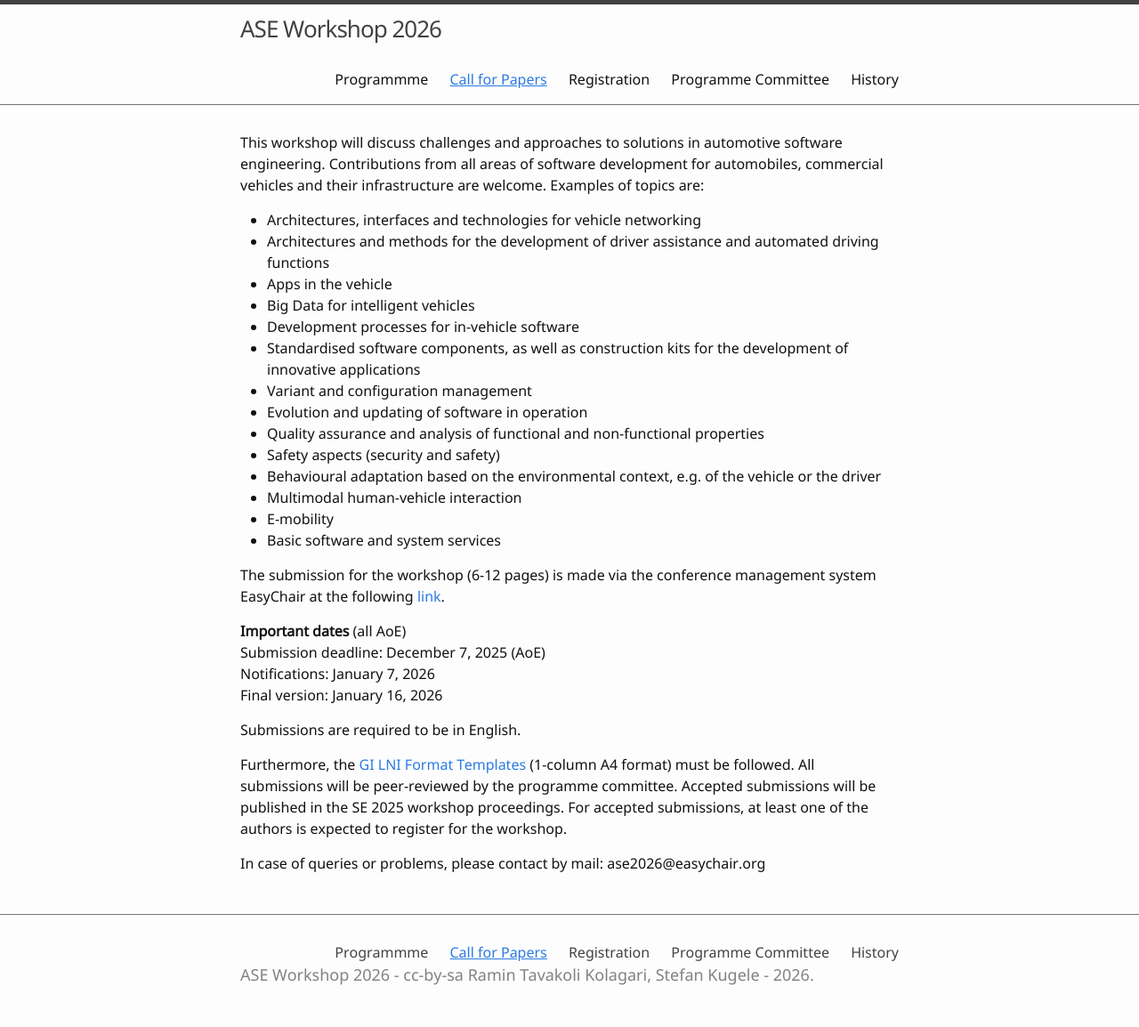
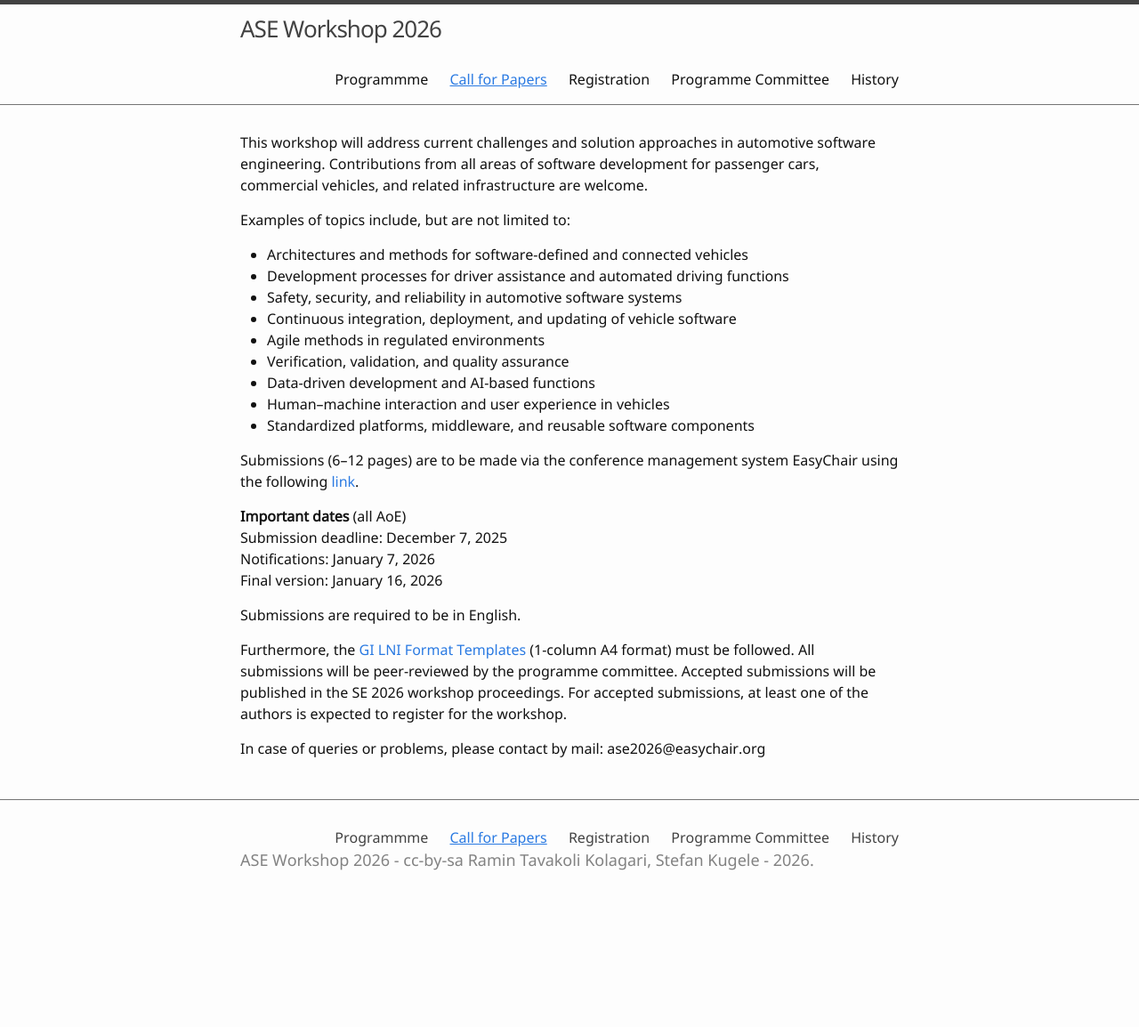
Before and after one commit to ASE-Workshop/2026, a Jekyll site: the page built from 1-call-for-papers.md, in a window 1280 px wide. Shown: the whole page at 89% size. Built offline with Jekyll 4.4.1, drawn with Linux system fonts in a browser that asks for light colours; after the commit the page ends 1025 px from its top, so only the background shows below that.

Commit message:
Revise call for papers with updated topics and dates
Updated topics and submission details for the workshop.

```diff
--- a/1-call-for-papers.md
+++ b/1-call-for-papers.md
@@ -3,33 +3,30 @@ title: Call for Papers
 nav: true
 ---
 
-This workshop will discuss challenges and approaches to solutions in automotive software engineering. Contributions from all areas of software development for automobiles, commercial vehicles and their infrastructure are welcome. Examples of topics are:
+This workshop will address current challenges and solution approaches in automotive software engineering. Contributions from all areas of software development for passenger cars, commercial vehicles, and related infrastructure are welcome.
 
-- Architectures, interfaces and technologies for vehicle networking
-- Architectures and methods for the development of driver assistance and automated driving functions
-- Apps in the vehicle
-- Big Data for intelligent vehicles
-- Development processes for in-vehicle software
-- Standardised software components, as well as construction kits for the development of innovative applications
-- Variant and configuration management
-- Evolution and updating of software in operation
-- Quality assurance and analysis of functional and non-functional properties
-- Safety aspects (security and safety)
-- Behavioural adaptation based on the environmental context, e.g. of the vehicle or the driver
-- Multimodal human-vehicle interaction
-- E-mobility
-- Basic software and system services
+Examples of topics include, but are not limited to:
 
-The submission for the workshop (6-12 pages) is made via the conference management system EasyChair at the following [link](https://easychair.org/conferences/?conf=ase2025).
+- Architectures and methods for software-defined and connected vehicles
+- Development processes for driver assistance and automated driving functions
+- Safety, security, and reliability in automotive software systems
+- Continuous integration, deployment, and updating of vehicle software
+- Agile methods in regulated environments
+- Verification, validation, and quality assurance
+- Data-driven development and AI-based functions
+- Human–machine interaction and user experience in vehicles
+- Standardized platforms, middleware, and reusable software components
+
+Submissions (6–12 pages) are to be made via the conference management system EasyChair using the following [link](https://easychair.org/conferences/?conf=ase2025).
 
 __Important dates__ (all AoE)\
-Submission deadline: December 7, 2025 (AoE)\
+Submission deadline: December 7, 2025\
 Notifications: January 7, 2026\
 Final version: January 16, 2026
 
 Submissions are required to be in English.
 
-Furthermore, the [GI LNI Format Templates](https://github.com/gi-ev/LNI) (1-column A4 format) must be followed. All submissions will be peer-reviewed by the programme committee. Accepted submissions will be published in the SE 2025 workshop proceedings. For accepted submissions, at least one of the authors is expected to register for the workshop.
+Furthermore, the [GI LNI Format Templates](https://github.com/gi-ev/LNI) (1-column A4 format) must be followed. All submissions will be peer-reviewed by the programme committee. Accepted submissions will be published in the SE 2026 workshop proceedings. For accepted submissions, at least one of the authors is expected to register for the workshop.
 
 In case of queries or problems, please contact by mail: ase2026@easychair.org
 
```
